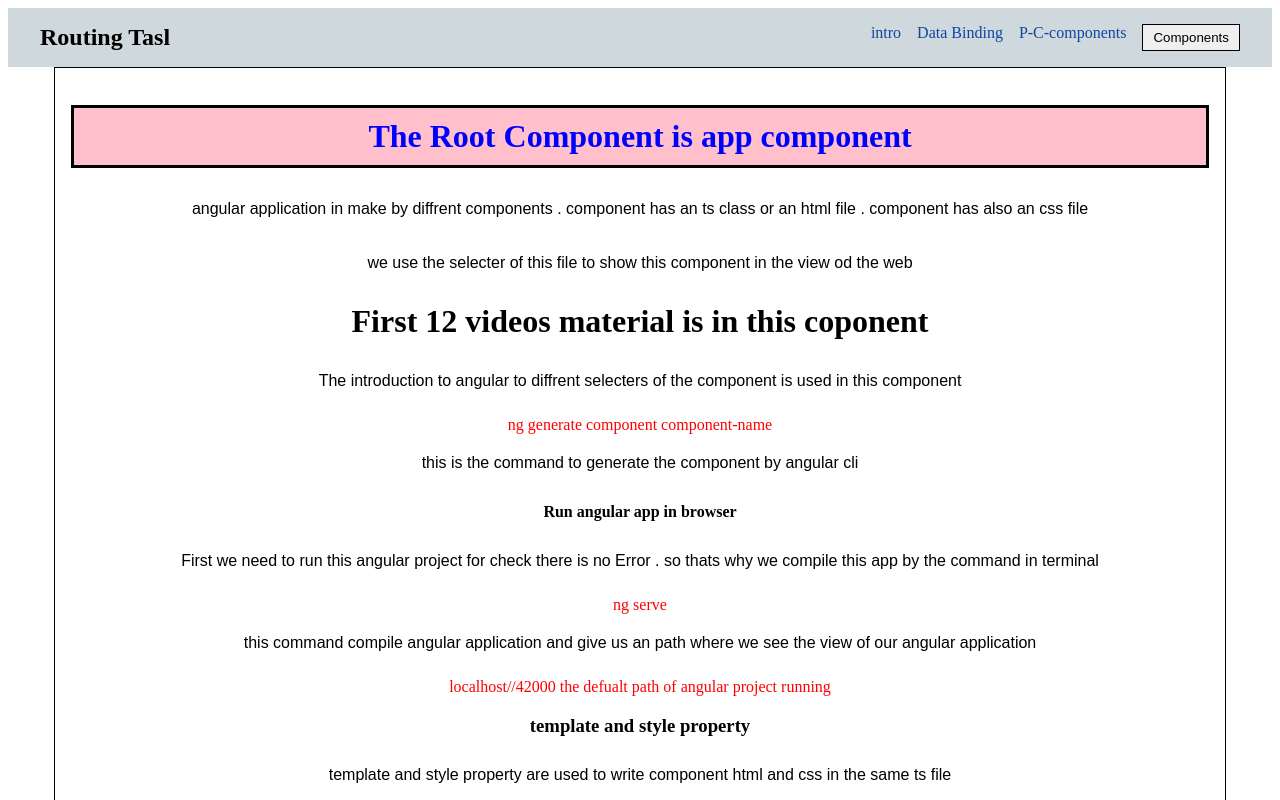
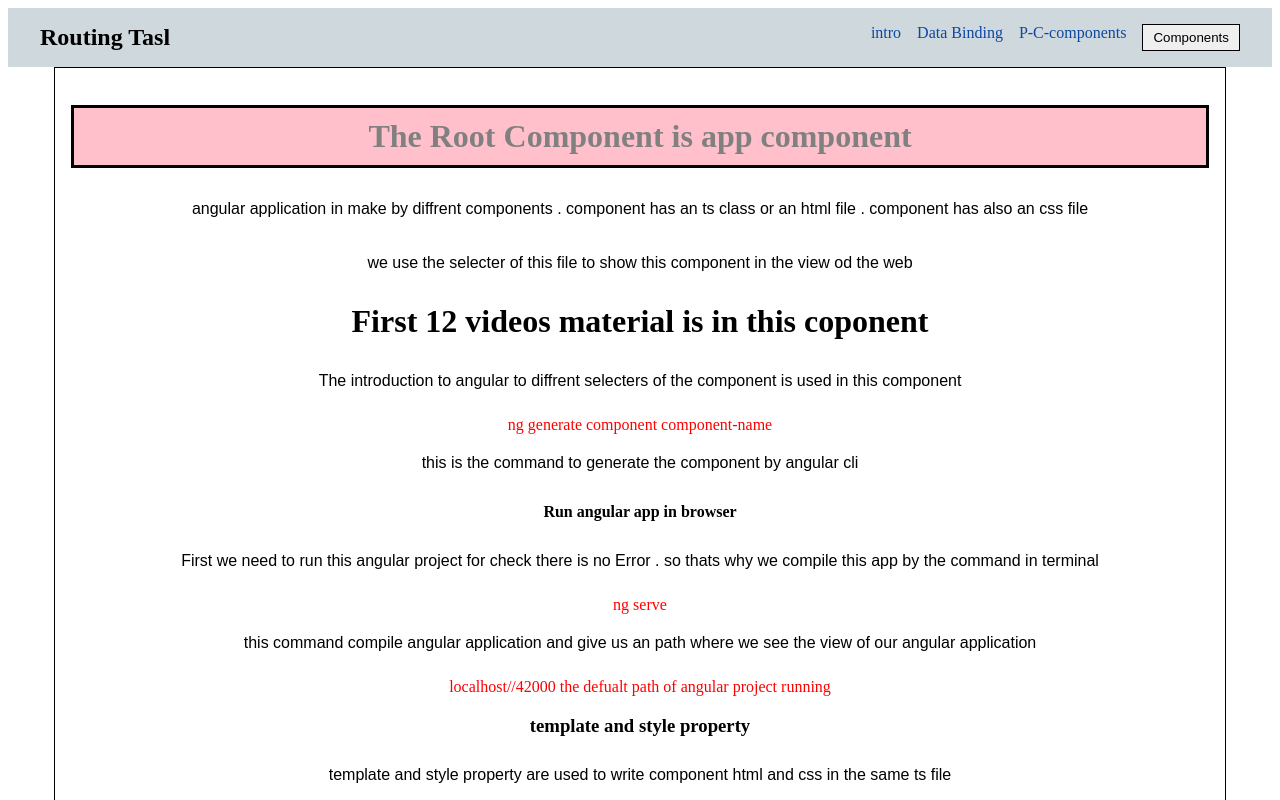
Before and after one commit to engineeralihassan/angular-revision, an Angular app: page / in a window 1280 px wide. Shown: the top 800 px of the page. Built offline with nearby package versions, Linux system fonts and the light colour scheme.

Commit message:
All Till custome attribute directives

```diff
--- a/src/app/component01/component01.component.html
+++ b/src/app/component01/component01.component.html
@@ -1,5 +1,5 @@
 <div class="container">
-      <h1 appSetbackground  appHostlistner>The Root Component is app component</h1>
+      <h1 appSetbackground  appHostlistner [defualtColor]="'yellow'"  [hoverColor]="'red'">The Root Component is app component</h1>
       <p>angular application in make by diffrent components .
       component has an ts class or an html file . component has also an css file</p>
       <p>we use the selecter of this file to show this component in the view od the web</p>
--- a/src/app/customeDirectives/hostlistner.directive.ts
+++ b/src/app/customeDirectives/hostlistner.directive.ts
@@ -1,4 +1,4 @@
-import { Directive, ElementRef, HostBinding, HostListener, Renderer2 } from '@angular/core';
+import { Directive, ElementRef, HostBinding, HostListener, Input, Renderer2 } from '@angular/core';
 
 @Directive({
   selector: '[appHostlistner]'
@@ -6,19 +6,21 @@ import { Directive, ElementRef, HostBinding, HostListener, Renderer2 } from '@an
 export class HostlistnerDirective {
 
   constructor(private element: ElementRef, private rendrer: Renderer2) {
+  }
+  @Input() defualtColor: string = 'gray';
+  @Input() hoverColor: string = 'brown';
 
 
-  }
-  @HostBinding('style.color') color = 'blue'
+  @HostBinding('style.color') color = this.defualtColor;
   @HostListener('mouseenter') onmouse() {
     this.rendrer.setStyle(this.element.nativeElement, 'background-color', "red");
-    this.color = "blue";
+    this.color = this.defualtColor;
     this.rendrer.setStyle(this.element.nativeElement, 'color', this.color);
     this.rendrer.setStyle(this.element.nativeElement, 'padding', '20px');
     this.rendrer.setStyle(this.element.nativeElement, 'transition', '0.6s');
   }
   @HostListener('mouseleave') offmouse() {
-    this.color = 'pink';
+    this.color = this.hoverColor;
     this.rendrer.setStyle(this.element.nativeElement, 'background-color', "green")
     this.rendrer.setStyle(this.element.nativeElement, 'color', this.color);
     this.rendrer.setStyle(this.element.nativeElement, 'padding', '10px');
```
